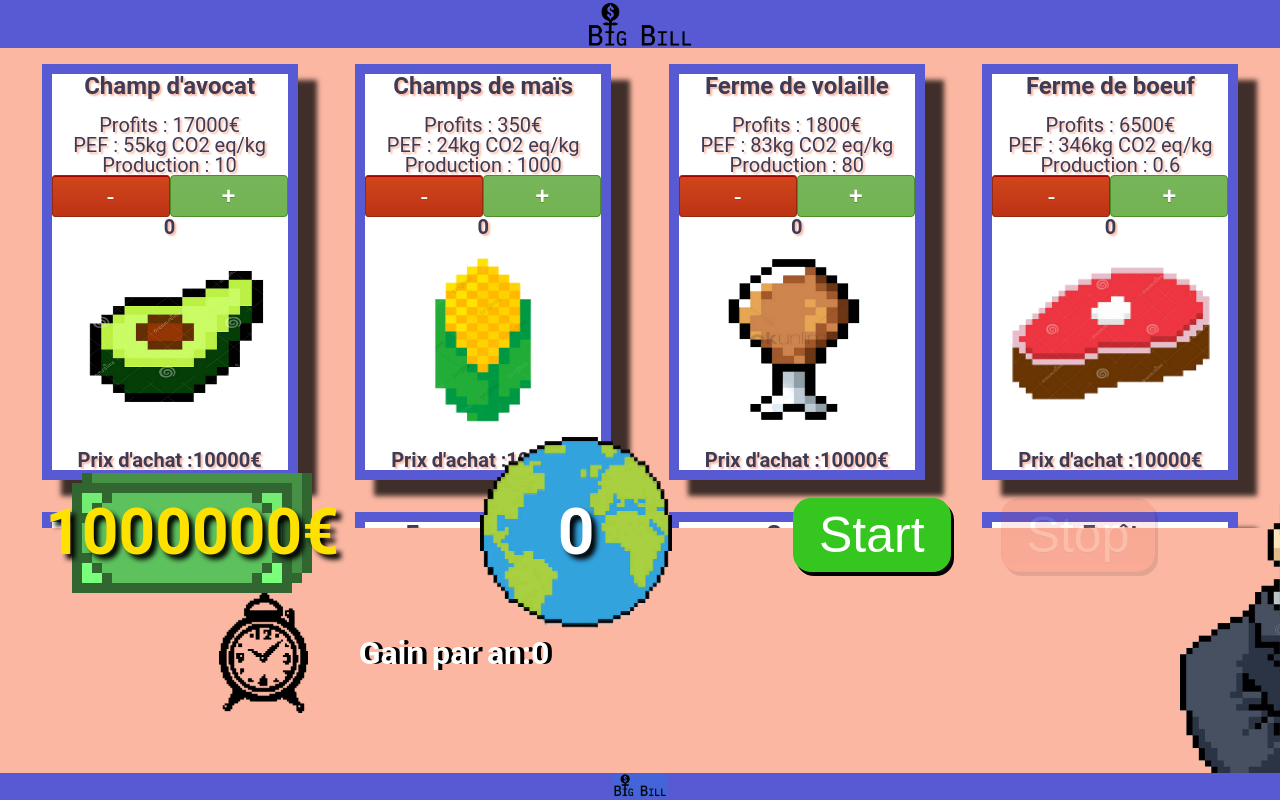
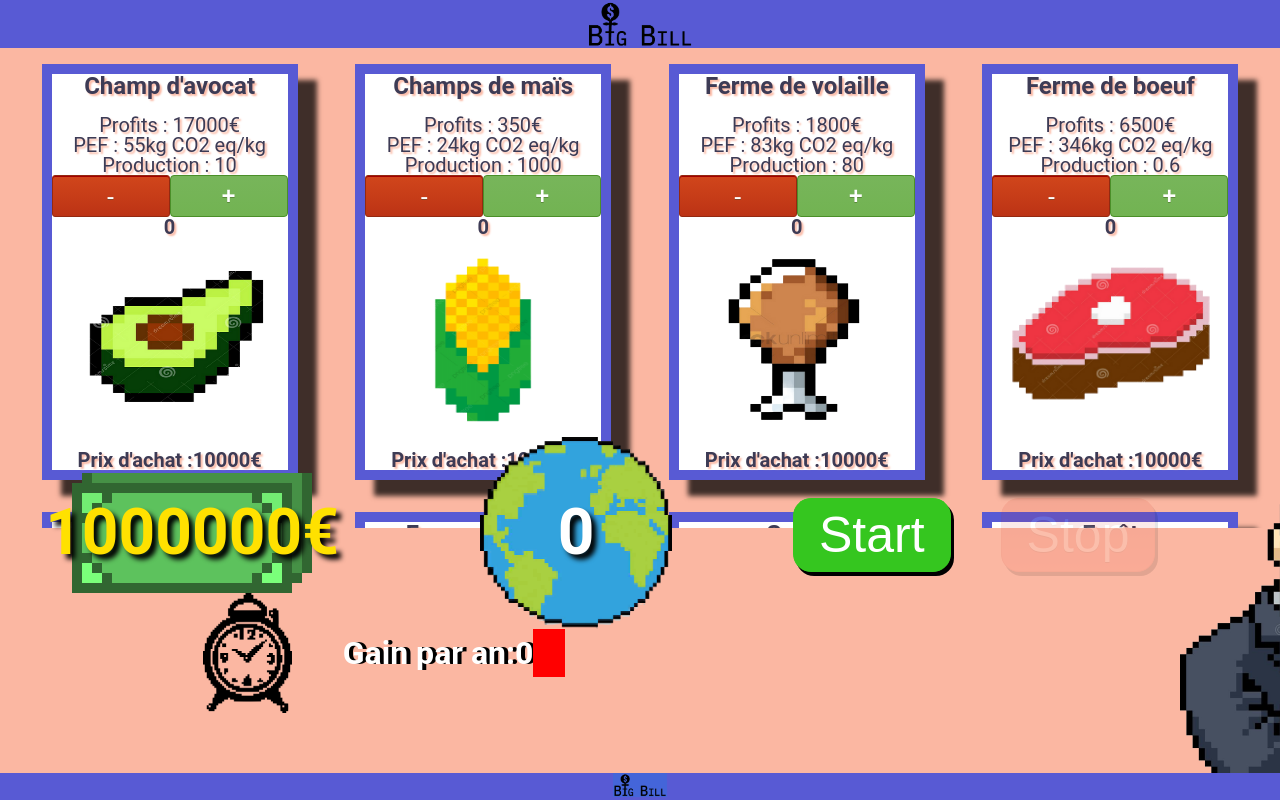
Before and after one commit to ThomasDCW/hackalillejs0522, a React (Vite) app in the folder frontend/: page / in a window 1280 px wide. Built offline with nearby package versions, Linux system fonts and the light colour scheme.

Commit message:
historique

```diff
--- /dev/null
+++ b/frontend/src/components/History/index.jsx
@@ -0,0 +1,25 @@
+import SHistory from "./style";
+import { useContext, useEffect, useState, useRef } from "react";
+import statsContext from "@services/contexts";
+
+function history() {
+  const { timer, annualProfit } = useContext(statsContext);
+  const [array, setArray] = useState([]);
+  // const test = useEffect(() => {
+  //   {
+  //     timer;
+  //   }
+  //   {
+  //     annualProfit;
+  //   }
+  // }, [timer]);
+
+  // setArray(array.push(test));
+  return (
+    <SHistory>
+      <ul>{/* <li>{test}</li> */}</ul>
+    </SHistory>
+  );
+}
+
+export default history;
--- /dev/null
+++ b/frontend/src/components/History/style.jsx
@@ -0,0 +1,7 @@
+import styled from "styled-components";
+
+export default styled.section`
+  background-color: red;
+  width: 2rem;
+  height: 3rem;
+`;
--- a/frontend/src/components/Timer/index.jsx
+++ b/frontend/src/components/Timer/index.jsx
@@ -1,5 +1,6 @@
 import STimer from "./style";
 import timerImg from "../../assets/timer.png";
+import History from "@components/History";
 import StatsContext from "../../services/contexts/index";
 import { useContext } from "react";
 
@@ -12,6 +13,7 @@ export default function Timer() {
         Année en cours : {timer}
       </p>
       <div className="gain">Gain par an:{annualProfit}</div>
+      <History />
     </STimer>
   );
 }
```
